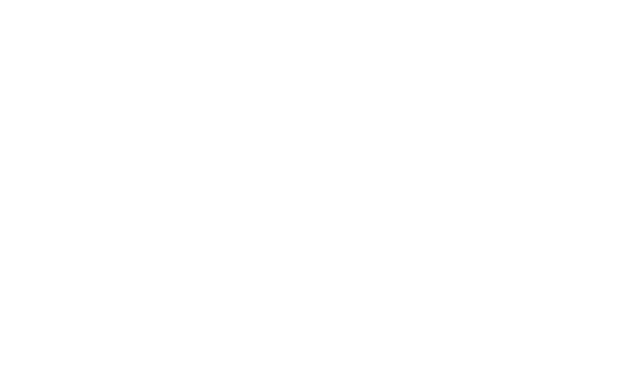
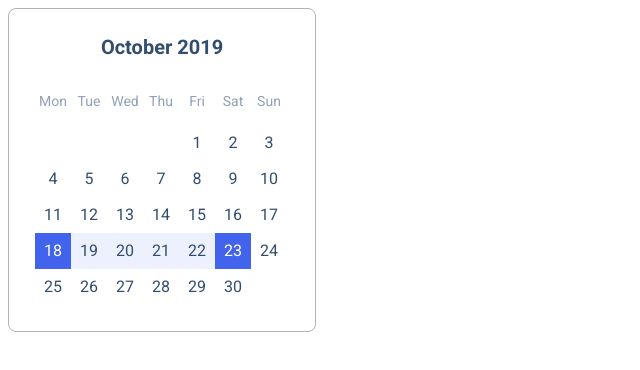
Before and after one commit to js-tasks-ru/htmlcss-20220919_konstantin-shavyrkin, a website: page 05-lection3/03-calendar/index.html in a window 1280 px wide. Shown: the whole page, without its empty margins (0-640 px from the left). Drawn offline with Linux system fonts and the light colour scheme.

Commit message:
calendar

```diff
--- a/05-lection3/03-calendar/calendar.css
+++ b/05-lection3/03-calendar/calendar.css
@@ -0,0 +1,45 @@
+.calendar{
+    border-radius: 8px;
+    padding: 26px;
+    border: 1px solid var(--grey-3);
+    width: 254px;
+    color: #334D6E;
+
+}
+.calendar__title{
+    font-weight: 600;
+    font-size: 20px;
+    text-align: center;
+}
+
+
+.calendar__grid {
+    display: grid;
+    grid-template-columns: repeat(7, 36px);
+    grid-template-rows: 42px repeat(5, 36px);
+    margin-top: 24px;
+    line-height: 36px;
+}
+
+.calendar__weekday{
+
+    font-size: 14px;
+    color: #90A0B7;
+    text-align: center;
+}
+
+.calendar__days{
+    text-align: center;
+    font-weight: 400;
+    font-size: 16px;
+}
+
+
+.calendar__days_selectStartEnd{
+    color: #FFFFFF;
+    background-color: #4263EB;
+}
+.calendar__days_select{
+    background: #a0b1f530;
+
+}
--- a/05-lection3/03-calendar/index.html
+++ b/05-lection3/03-calendar/index.html
@@ -1,12 +1,65 @@
 <!DOCTYPE html>
 <!-- Страница с календарем -->
 <html lang="ru">
+
 <head>
     <link rel="stylesheet" href="../../assets/css/main.css">
     <link rel="stylesheet" href="./calendar.css">
     <title>Calendar</title>
 </head>
+
 <body>
+    <div class="calendar">
+        <div class="calendar__title">October 2019</div>
+        <div class="calendar__grid">
+            <div class="calendar__weekday">Mon</div>
+            <div class="calendar__weekday">Tue</div>
+            <div class="calendar__weekday">Wed</div>
+            <div class="calendar__weekday">Thu</div>
+            <div class="calendar__weekday">Fri</div>
+            <div class="calendar__weekday">Sat</div>
+            <div class="calendar__weekday">Sun</div>
 
+            <div class="calendar__days"></div>
+            <div class="calendar__days"></div>
+            <div class="calendar__days"></div>
+            <div class="calendar__days"></div>
+            <div class="calendar__days ">1</div>
+            <div class="calendar__days">2</div>
+            <div class="calendar__days">3</div>
+
+            <div class="calendar__days">4</div>
+            <div class="calendar__days">5</div>
+            <div class="calendar__days">6</div>
+            <div class="calendar__days">7</div>
+            <div class="calendar__days">8</div>
+            <div class="calendar__days">9</div>
+            <div class="calendar__days">10</div>
+
+            <div class="calendar__days">11</div>
+            <div class="calendar__days">12</div>
+            <div class="calendar__days">13</div>
+            <div class="calendar__days">14</div>
+            <div class="calendar__days">15</div>
+            <div class="calendar__days">16</div>
+            <div class="calendar__days">17</div>
+
+            <div class="calendar__days calendar__days_selectStartEnd">18</div>
+            <div class="calendar__days calendar__days_select">19</div>
+            <div class="calendar__days calendar__days_select">20</div>
+            <div class="calendar__days calendar__days_select">21</div>
+            <div class="calendar__days calendar__days_select">22</div>
+            <div class="calendar__days calendar__days_selectStartEnd">23</div>
+            <div class="calendar__days">24</div>
+
+            <div class="calendar__days">25</div>
+            <div class="calendar__days">26</div>
+            <div class="calendar__days">27</div>
+            <div class="calendar__days">28</div>
+            <div class="calendar__days">29</div>
+            <div class="calendar__days">30</div>
+            <div class="calendar__days"></div>
+        </div>
+    </div>
 </body>
 </html>
```
Lines whose indentation alone changed are shown as unchanged.
